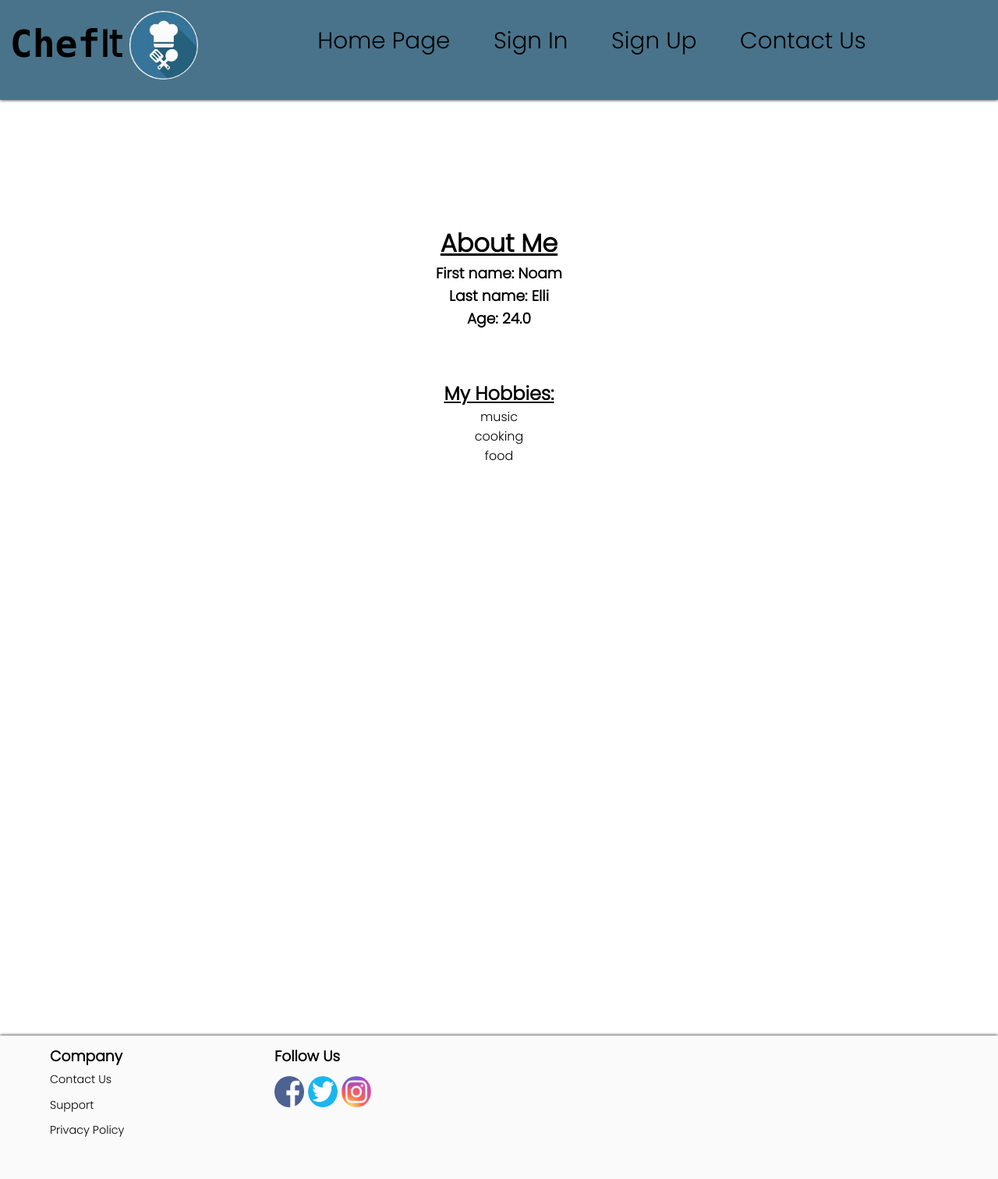
After one commit to noamelli/Noam-ElliServerSide, a Flask app: page /webRoot in a window 1280 px wide. The commit adds this page. Shown: the whole page at 78% size. Run offline with Flask 2, Linux system fonts and the light colour scheme.

Commit message:
updating

```diff
--- a/main.py
+++ b/main.py
@@ -4,10 +4,28 @@ from flask import render_template
 
 app = Flask(__name__)
 
+
+@app.route('/')
+def root():
+    return redirect(url_for('webRoot'))
+
+@app.route('/webRoot')
+def webRoot():
+    user_info = {'FIRST Name': 'NOAM', 'Last Name': 'elli'}
+    age=24.11        #there is a filter that round down the age
+    hobbies=('music', 'cooking', 'food')
+    #hobbies=()            #for checking what happens if i dont write any hobby
+    return render_template('assignment3_1.html',
+                           user_info=user_info,
+                           age=age,
+                           hobbies=hobbies
+                           )
+
 # root of our website
-@app.route('/')
-def website_root():
-    return render_template('contactUs.html')
+@app.route('/homepage')
+def homePage():
+    return render_template('homePage.html')
+
 
 @app.route('/general')
 def general_page():
@@ -24,9 +42,18 @@ def contact_us():
     return render_template('contactUs.html')
 
 
-@app.route('/homepage')
-def home_page():
-    return render_template('homePage.html')
+@app.route('/assignment3')
+def assignment3():
+    user_info = {'FIRST Name': 'NOAM', 'Last Name': 'elli'}
+    age=24.11        #there is a filter that round down the age
+    hobbies=('music', 'cooking', 'food')
+    #hobbies=()            #for checking what happens if i dont write any hobby
+    return render_template('assignment3_1.html',
+                           user_info=user_info,
+                           age=age,
+                           hobbies=hobbies
+                           )
+
 
 
 if __name__ == '__main__':
--- a/static/chefIt.css
+++ b/static/chefIt.css
@@ -361,3 +361,17 @@ padding-top: 5%;
     margin-top: 10%;
     text-align: center;
 }
+#aboutMe{
+    text-align: center;
+    grid-area: main;
+    margin-top:10vh;
+}
+#aboutMe h1{
+    text-decoration: underline;
+}
+.generalDetails{
+    margin-bottom:5%;
+}
+.generalDetails h2{
+    text-decoration: underline;
+}
--- /dev/null
+++ b/templates/assignment3_1.html
@@ -0,0 +1,30 @@
+
+{% extends 'base.html' %}
+{% block title %}Assignment3_!{% endblock %}
+
+{% block content %}
+		<div id="gridContainerHomePage">
+			<div id="aboutMe">
+				<h1>About Me</h1>
+					<div class="generalDetails">
+						{% for title, value in user_info.items() %}
+						<h3>{{ title|capitalize }}: {{ value|capitalize }}</h3>
+						{% endfor %}
+						<h3>Age: {{age|round}}</h3>
+					</div>
+				<div class="generalDetails">
+					{% if hobbies %}
+						<h2>My Hobbies:</h2>
+						<ul>
+							{% for hobbies in hobbies %}
+							<li>{{ hobbies }}</li>
+							{% endfor %}
+						</ul>
+					{%else%}
+						<h1> I dont have hobbies</h1>
+					{% endif %}
+				</div>
+			</div>
+		</div>
+
+	{% endblock %}
--- /dev/null
+++ b/templates/base.html
@@ -0,0 +1,17 @@
+<!DOCTYPE html>
+<html lang="en">
+<head>
+    <meta charset="UTF-8">
+    <title>{% block title %}{% endblock %}</title>
+    <link rel="stylesheet" href="{{ url_for('static',filename='chefIt.css')}}">
+    <script defer src="{{url_for('static',filename='chefIt_JS.js')}}"></script>
+</head>
+<body>
+   {% include('header.html') %}
+    {% block content %}
+            <h1>content</h1>
+    {% endblock %}
+    {% include('footer.html') %}
+
+</body>
+</html>
--- /dev/null
+++ b/templates/footer.html
@@ -0,0 +1,26 @@
+<footer>
+			<div class="containerfooter">
+				<div class="row">
+					<div class="footer-col">
+						<h3>Company</h3>
+						<ul class="links">
+							<li><a href="/contact">Contact Us</a></li>
+							<li><a href="/general">Support</a></li>
+							<li><a href="/general">Privacy Policy</a></li>
+						</ul>
+					</div>
+
+					<div class="footer-col">
+						<h3>Follow Us</h3>
+						<div class="social-links">
+							<a href="/general"><i class="fab fa-facebook-f"><img src="{{ url_for('static',filename='facebookLogo.png')}}"
+										alt="facebook logo"></i></a>
+							<a href="/general"><i class="fab fa-twitter"></i><img src="{{ url_for('static',filename='twitterLogo.png')}}"
+									alt="twitter logo"></a>
+							<a href="/general"><i class="fab fa-instagram"></i><img src="{{ url_for('static',filename='instagramLogo.jpg')}}"
+									alt="instagram logo"></a>
+						</div>
+					</div>
+				</div>
+			</div>
+</footer>
--- /dev/null
+++ b/templates/header.html
@@ -0,0 +1,14 @@
+<header>
+    <div id="logo">
+        <h1 >Chef<span>It</span></h1>
+        <img id="pageImage" src="{{url_for('static',filename='recipesLogo.jpg')}}" alt="food logo">
+    </div>
+    <nav>
+        <ul>
+            <li><a href="/homepage">Home Page</a></li>
+            <li><a href="/general"> Sign In</a></li>
+            <li><a href="/general"> Sign Up</a></li>
+            <li><a href="/contact"> Contact Us </a></li>
+        </ul>
+    </nav>
+</header>
```
Also changed, not shown: templates/assignment3_2.html (added, +10 -0 lines).
